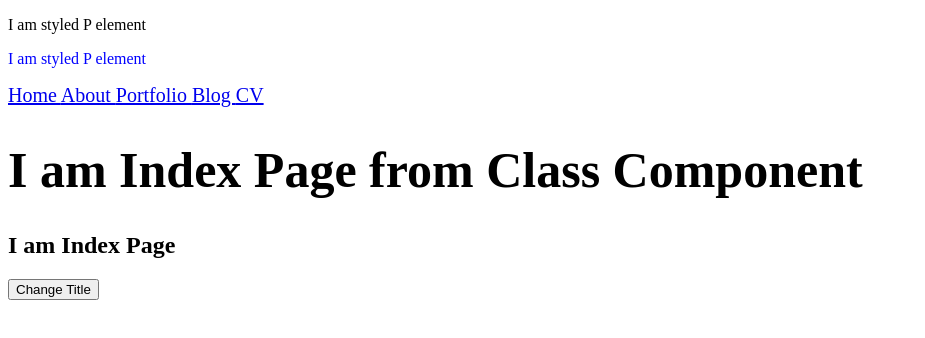
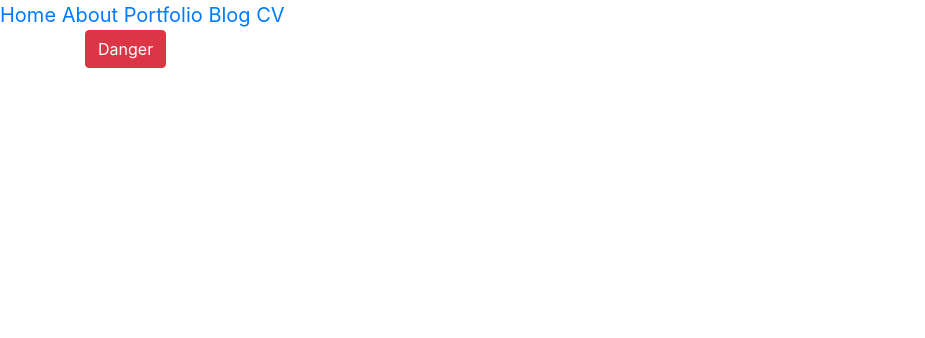
Before and after one commit to bdog72/NextJS, a Next.js app: page / in a window 1280 px wide. Shown: the top 338 px of the page, without its empty margins (0-925 px from the left). Built offline with nearby package versions, Linux system fonts and the light colour scheme; no server answers.

Commit message:
integrated bootstrap, finished lecture 32

```diff
--- a/components/shared/Header.js
+++ b/components/shared/Header.js
@@ -4,20 +4,13 @@ import Link from 'next/link';
 import '../../styles/main.scss';
 
 class Header extends React.Component {
-
-
   render() {
     const title = this.props.title;
 
     return (
       <React.Fragment>
-        <p> { title } </p>
-        {this.props.children}
-        <p className='customClass'> I am styled P element </p>
-        <p className='customClassFromFile'> I am styled P element </p>
-
         <Link href="/">
-          <a style={{'fontSize': '20px'}}> Home </a>
+          <a style={{ fontSize: '20px' }}> Home </a>
         </Link>
 
         <Link href="/about">
@@ -36,19 +29,17 @@ class Header extends React.Component {
           <a> CV </a>
         </Link>
         <style jsx>
-         {
-          `
-          a {
-            font-size: 20px;
-          };
-          .customClass {
-            color: red;
-          }
-          `
-         }
+          {`
+            a {
+              font-size: 20px;
+            }
+            .customClass {
+              color: red;
+            }
+          `}
         </style>
       </React.Fragment>
-    )
+    );
   }
 }
 
--- a/next.config.js
+++ b/next.config.js
@@ -1,2 +1,3 @@
-const withSass = require('@zeit/next-sass')
-module.exports = withSass()
+const withSass = require('@zeit/next-sass');
+const withCSS = require('@zeit/next-css');
+module.exports = withCSS(withSass());
--- a/package.json
+++ b/package.json
@@ -13,13 +13,16 @@
   "license": "ISC",
   "description": "",
   "dependencies": {
+    "@zeit/next-css": "^1.0.1",
     "@zeit/next-sass": "^1.0.1",
     "axios": "^0.18.0",
+    "bootstrap": "^4.1.3",
     "express": "^4.16.4",
     "next": "^7.0.2",
     "next-routes": "^1.4.2",
     "node-sass": "^4.9.4",
     "react": "^16.6.0",
-    "react-dom": "^16.6.0"
+    "react-dom": "^16.6.0",
+    "reactstrap": "^6.5.0"
   }
 }
--- a/pages/index.js
+++ b/pages/index.js
@@ -1,67 +1,19 @@
 import React from 'react';
 import BaseLayout from '../components/layouts/BaseLayout';
-import axios from 'axios';
+import { Container, Button } from 'reactstrap';
 
-import SuperComponent from '../components/SuperComponent';
+import 'bootstrap/dist/css/bootstrap.min.css';
 
-class Index extends SuperComponent {
-
-  static async getInitialProps() {
-    let userData = {};
-
-    try {
-      const response = await axios.get('https://jsonplaceholder.typicode.com/todos/1');
-      userData = response.data;
-    } catch(err) {
-      console.error(err);
-    }
-
-    return {initialData: [1,2,3,4], userData};
-  }
-
-
-  constructor(props) {
-    super(props);
-
-    this.state = {
-      title: 'I am Index Page'
-    }
-  }
-
-  componentDidMount() {
-    console.log('componentDidMount');
-  }
-
-  componentDidUpdate() {
-    console.log();
-    console.log('componentDidUpdate');
-  }
-
-  componentWillUnmount() {
-    console.log('componentWillUnmount');
-  }
-
-  updateTitle = () => {
-    this.setState({title: 'I am Updated Index Page'});
-  }
-
+class Index extends React.Component {
   render() {
-    const { title } = this.state;
-    const { userData, initialData } = this.props;
-
-    // const title = this.state.title;
-
     return (
       <BaseLayout>
-        <h1 className='fromPage'> I am Index Page from Class Component</h1>
-        <h2> { title } </h2>
-        <h2> { userData.title } </h2>
-        <button onClick={this.updateTitle}> Change Title </button>
+        <Container>
+          <Button color="danger">Danger</Button>
+        </Container>
       </BaseLayout>
-    )
+    );
   }
 }
 
-
-
 export default Index;
```
Also changed, not shown: 1 other file (tests, documents, lock files or other folders).
